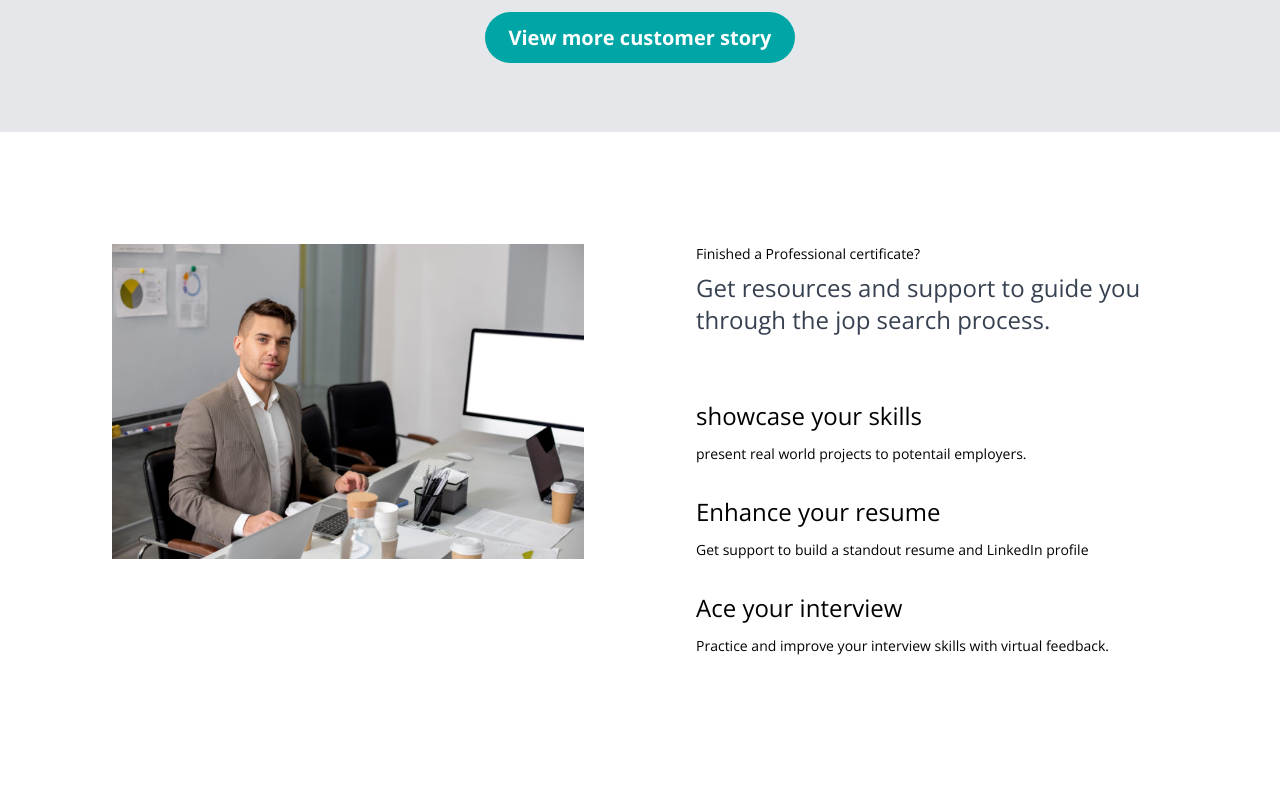
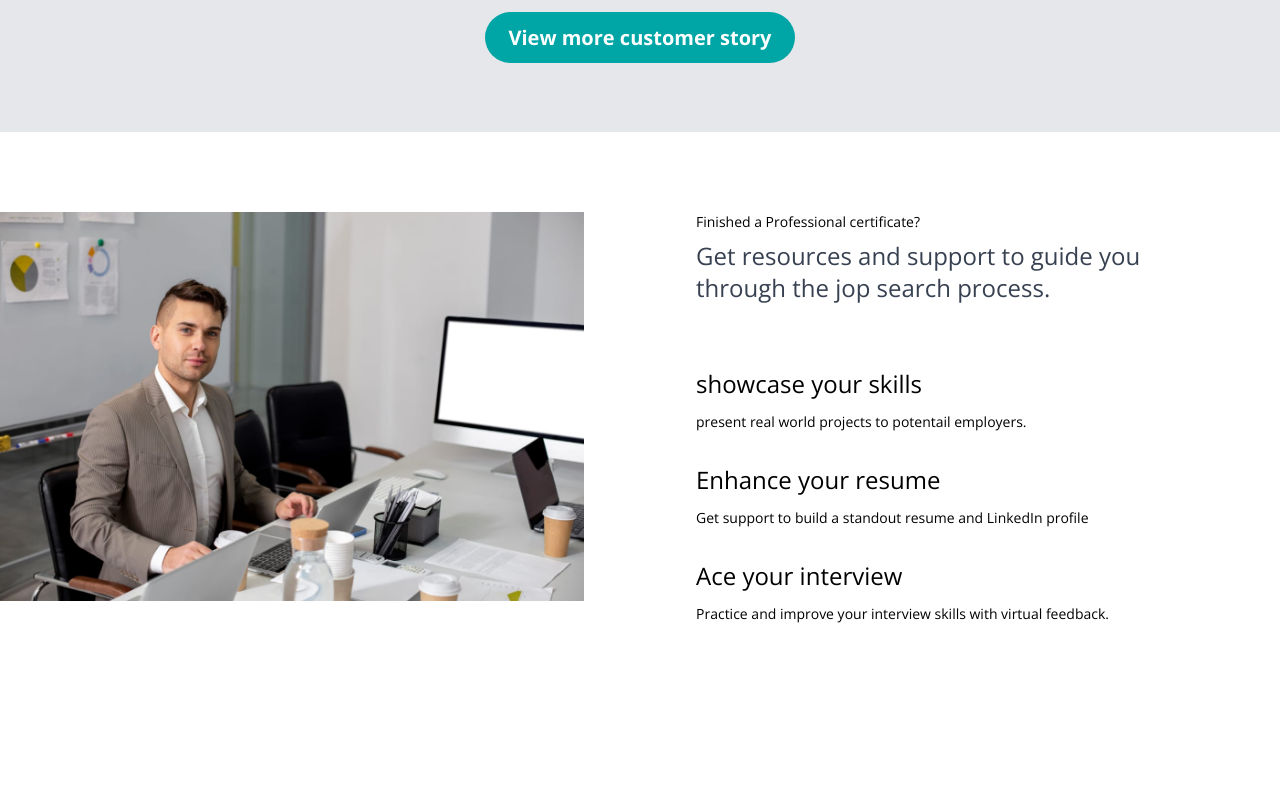
Before and after one commit to FrontEndDevo/NeuraLearnAcademy, a React (Vite) app: page / in a window 1280 px wide. Shown: the part 2860-3660 px from the top of the page. Built offline with nearby package versions, Linux system fonts and the light colour scheme.

Commit message:
edit ResourceGuide componet

```diff
--- a/src/components/ResourceGuide/ResourceGuide.jsx
+++ b/src/components/ResourceGuide/ResourceGuide.jsx
@@ -2,10 +2,10 @@ import Image1 from "../../assets/images/homepage/ResourceGuideSection/men.jpg";
 function ResourcesGuide() {
   return (
     <>
-      <div className="  h-screen p-8 md:p-14 lg:p-16  xl:p-28   bg-white  ">
+      <div className="  container my-10 lg:my-20 p-8 md:p-10 lg:p-16 xl:p-0  bg-white  ">
           <div className="grid  xl:grid-cols-2 gap-8 md:gap-8 xl:gap-28    ">
             <div className="ResourceGuideImage ">
-            <img src={Image1} alt="" />
+              <img src={Image1}  alt="" />
             </div>
 
             {/* Content  */}
```
Lines whose indentation alone changed are shown as unchanged.
